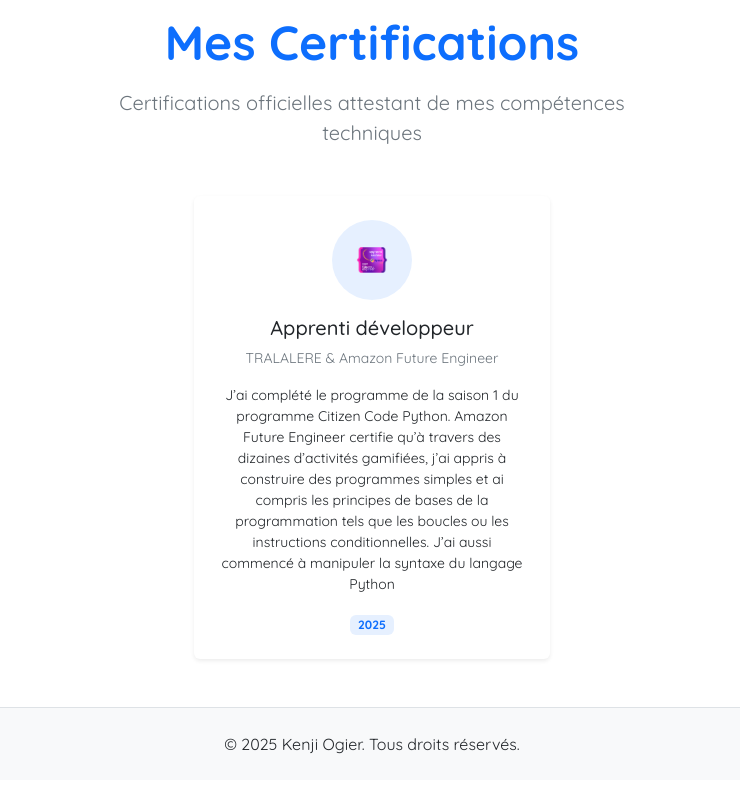
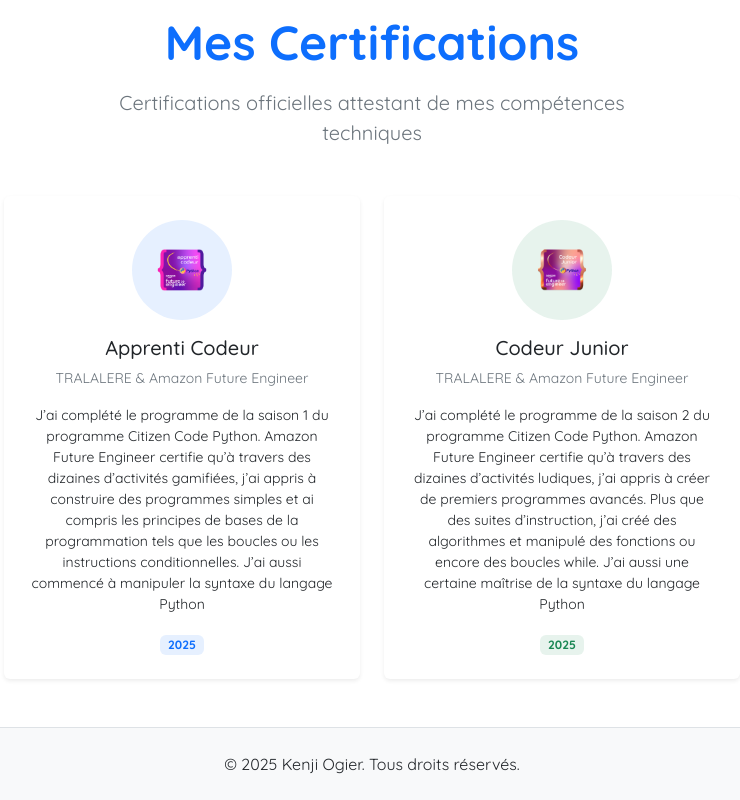
Before and after one commit to Kenji-Or/portfolio, a React (Create React App) app: page /competences in a window 1280 px wide. Shown: the part 1592-2392 px from the top of the page, without its empty margins (268-1008 px from the left). Built offline with nearby package versions, Linux system fonts and the light colour scheme; the HTML template or start-up script is replaced by a standard one.

Commit message:
Update certifications

```diff
--- a/src/components/listCertifications.js
+++ b/src/components/listCertifications.js
@@ -1,9 +1,10 @@
 import apprentiCodeurPython from "../assets/images/apprenti_codeur_python.png";
+import codeurJuniorPython from "../assets/images/codeur_junior_python.png";
 
 const certifications = [
     {
         id: 1,
-        title: "Apprenti développeur",
+        title: "Apprenti Codeur",
         organisme: "TRALALERE & Amazon Future Engineer",
         year: "2025",
         description: "J’ai complété le programme de la saison 1 du programme Citizen Code Python. Amazon Future Engineer certifie\n" +
@@ -12,6 +13,18 @@
           "commencé à manipuler la syntaxe du langage Python",
         img: apprentiCodeurPython,
         colorClass: "primary"
+    },
+    {
+        id: 2,
+        title: "Codeur Junior",
+        organisme: "TRALALERE & Amazon Future Engineer",
+        year: "2025",
+        description: "J’ai complété le programme de la saison 2 du programme Citizen Code Python. Amazon Future Engineer certifie\n" +
+          "qu’à travers des dizaines d’activités ludiques, j’ai appris à créer de premiers programmes avancés. Plus que des\n" +
+          "suites d’instruction, j’ai créé des algorithmes et manipulé des fonctions ou encore des boucles while. J’ai aussi\n" +
+          "une certaine maîtrise de la syntaxe du langage Python",
+        img: codeurJuniorPython,
+        colorClass: "success"
     }
 ];
 
--- a/src/pages/Competences.js
+++ b/src/pages/Competences.js
@@ -74,12 +74,12 @@
                             <div key={certification.id} className="col-md-6 col-lg-4">
                                 <div className="card h-100 border-0 shadow-sm certification-card">
                                     <div className="card-body text-center p-4">
-                                        <div className={`bg-${certification.colorClass} bg-opacity-10 p-4 rounded-circle mx-auto mb-3 d-flex align-items-center justify-content-center`} style={{width: '80px', height: '80px'}}>
+                                        <div className={`bg-${certification.colorClass} bg-opacity-10 p-4 rounded-circle mx-auto mb-3 d-flex align-items-center justify-content-center`} style={{width: '100px', height: '100px'}}>
                                             <img
                                               src={certification.img}
                                               alt={certification.title}
                                               className="img-fluid"
-                                              style={{width: '32px', height: '32px', objectFit: 'contain'}}
+                                              style={{width: '70px', height: '70px', objectFit: 'contain'}}
                                             />
                                         </div>
                                         <h5 className="card-title mb-2">{certification.title}</h5>
```
Also changed, not shown: src/assets/images/codeur_junior_python.png (added).
